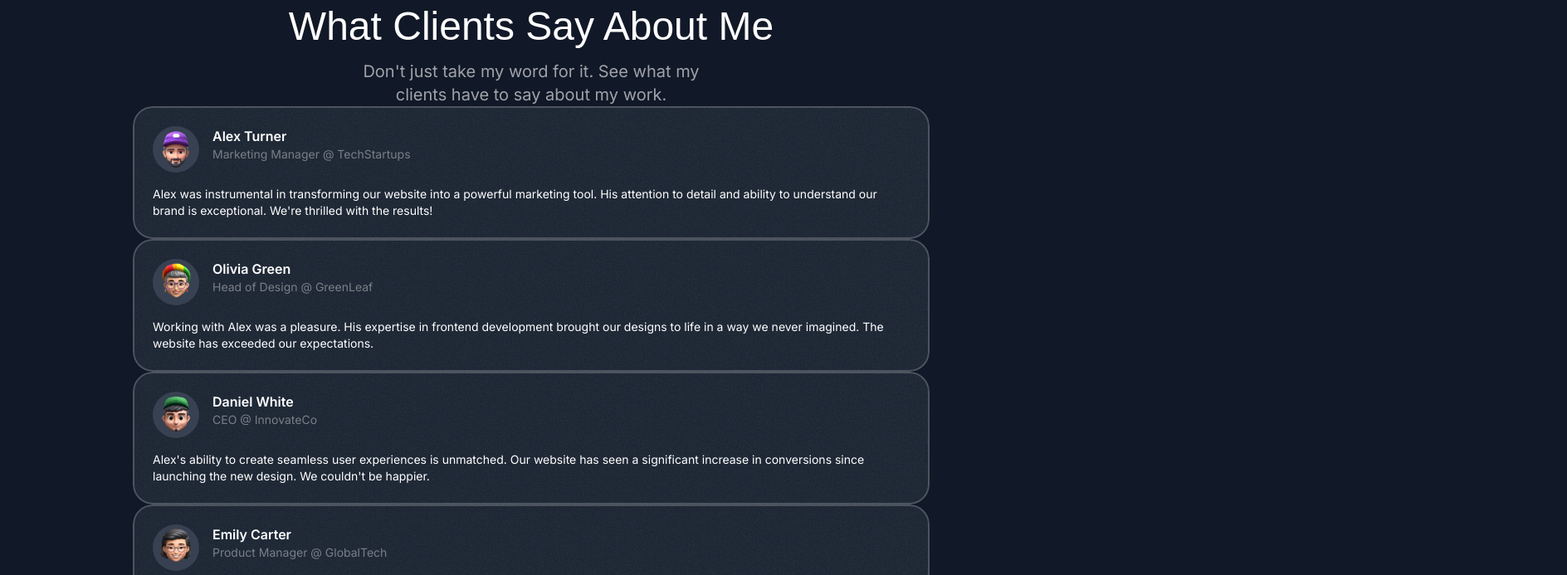
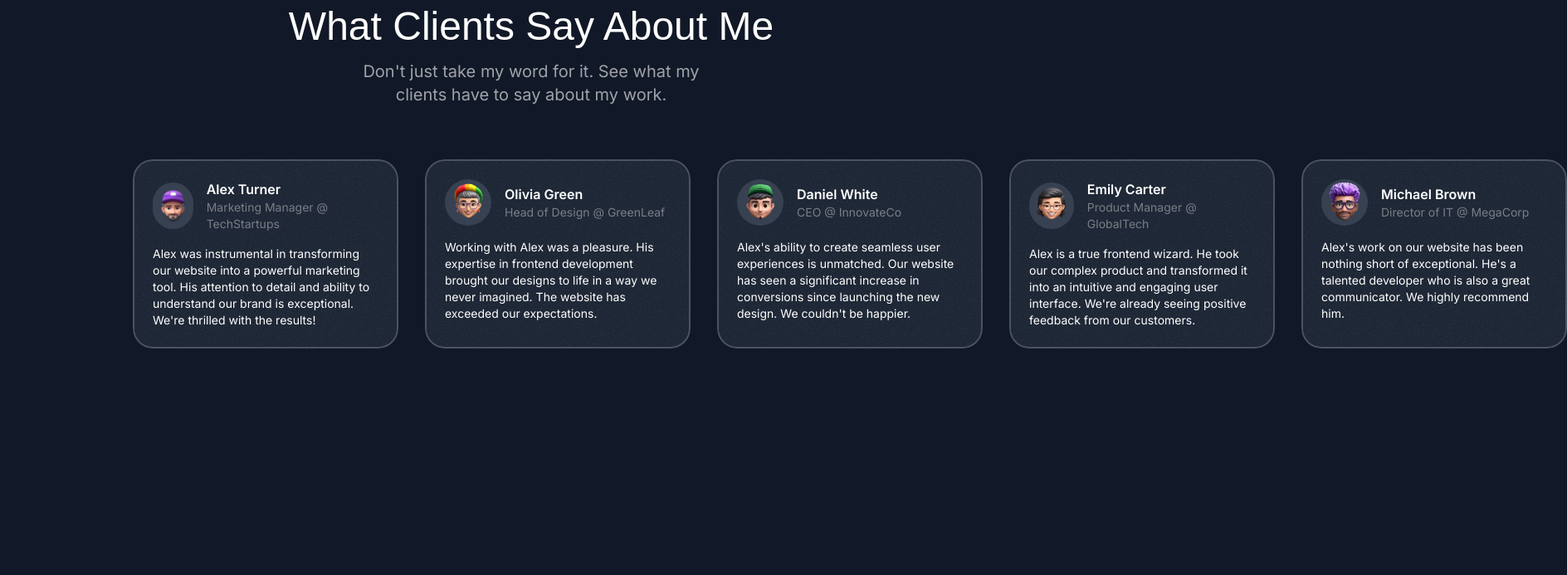
Before and after one commit to MorhafGhziel/frontend-tribe-portofolio, a Next.js app: page / in a window 1280 px wide. Shown: the part 3300-3993 px from the top of the page at 83% size, 1888 px wide, since content can reach past the window. After the commit the page ends 3784 px from the top, so only its background shows below. Built offline with nearby package versions, Linux system fonts and the light colour scheme; a web font is replaced by a local one.

Commit message:
fixed the card componenet and made the cards next to each other

```diff
--- a/src/components/Card.tsx
+++ b/src/components/Card.tsx
@@ -9,7 +9,8 @@ const Card = ({
   return (
     <div
       className={twMerge(
-        "bg-gray-800 rounded-3xl relative z-0 after:z-10 overflow-hidden after:content-[''] after:absolute after:inset-0 after:outline-2 after:outline after:-outline-offset-2 after:rounded-3xl after:outline-white/20 p-6 after:pointer-events-none"
+        "bg-gray-800 rounded-3xl relative z-0 after:z-10 overflow-hidden after:content-[''] after:absolute after:inset-0 after:outline-2 after:outline after:-outline-offset-2 after:rounded-3xl after:outline-white/20 p-6 after:pointer-events-none",
+        className
       )}
     >
       <div
--- a/src/sections/Testimonials.tsx
+++ b/src/sections/Testimonials.tsx
@@ -51,10 +51,11 @@ export const TestimonialsSection = () => {
           description="Don't just take my word for it. See what my clients have to say
         about my work."
         />
-        <div>
+        <div className="mt-16 flex">
+          <div className="flex gap-8 flex-none">
             {testimonials.map((testimonial) => (
-            <Card key={testimonial.name}>
-              <div className="flex gap-4">
+              <Card key={testimonial.name} className="max-w-xs">
+                <div className="flex gap-4 items-center">
                   <div className="size-14 bg-gray-700 inline-flex rounded-full items-center justify-center">
                     <Image
                       src={testimonial.avatar}
@@ -75,5 +76,6 @@ export const TestimonialsSection = () => {
           </div>
         </div>
       </div>
+    </div>
   );
 };
```
Lines whose indentation alone changed are shown as unchanged.
